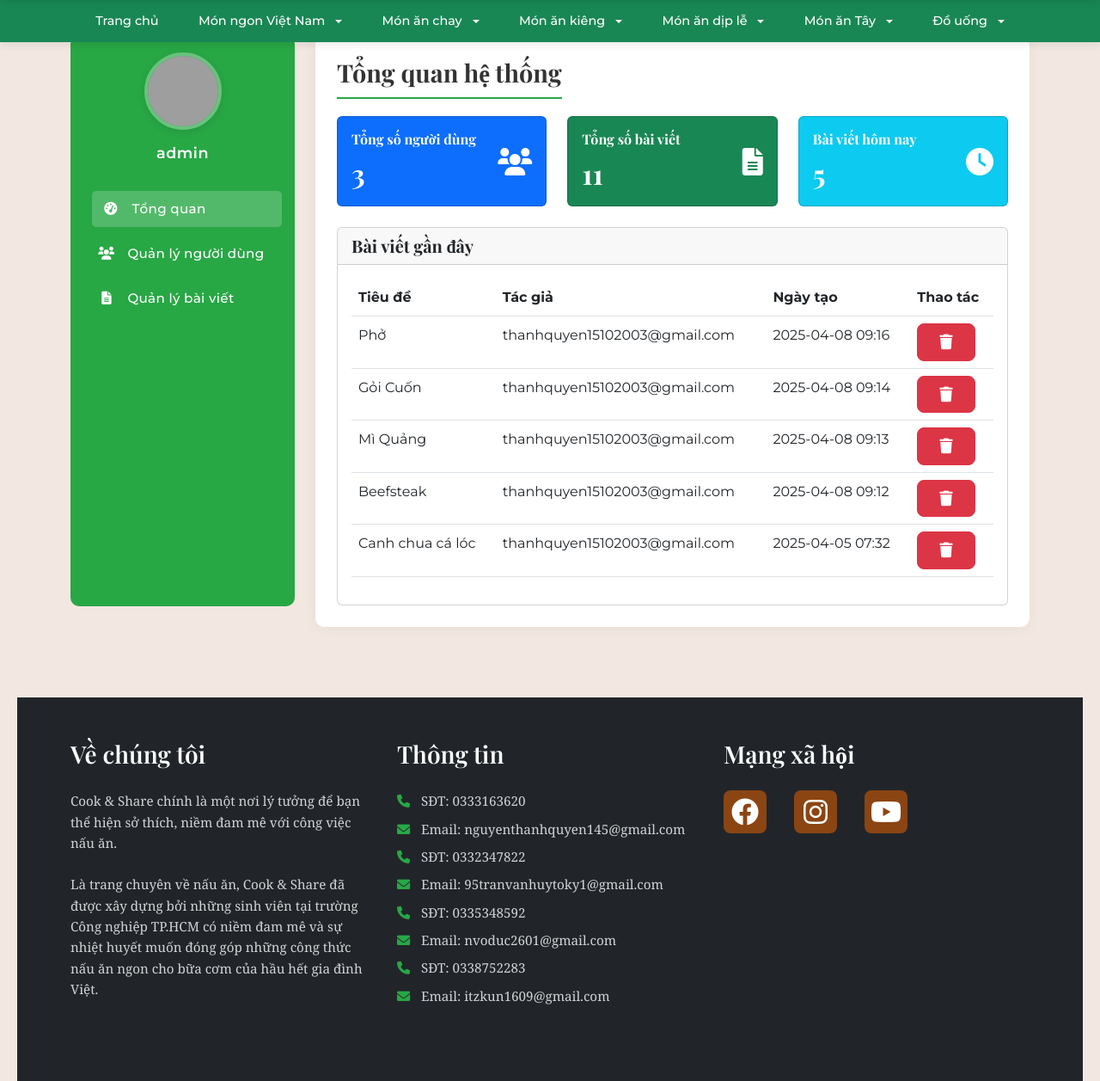
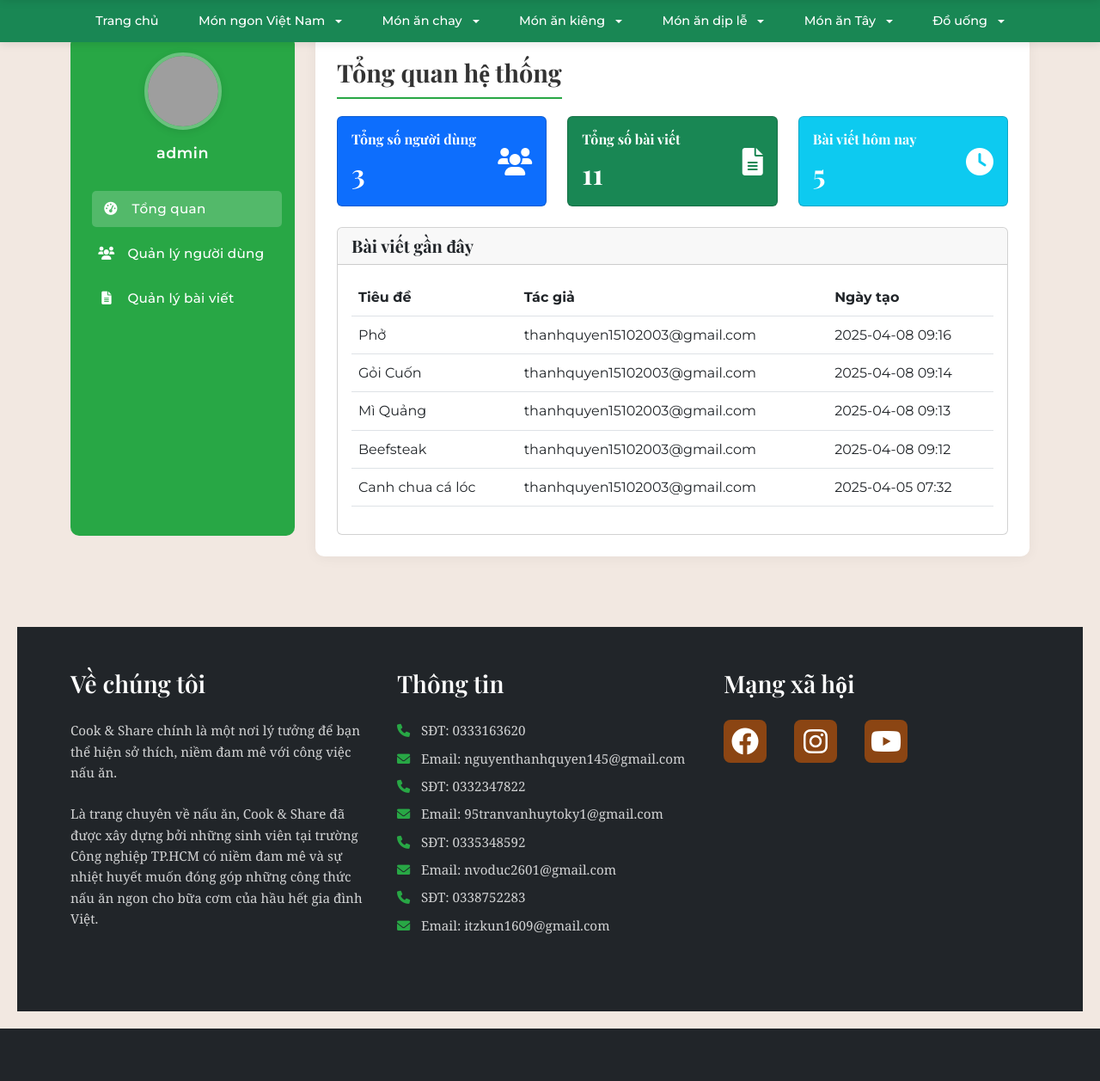
Before and after one commit to iuh-application-development/Recipe-Sharing-Plaform, a Flask app: page /admin/ in a window 1280 px wide. Shown: the part 81-1338 px from the top of the page at 86% size. After the commit the page ends 1277 px from the top, so only its background shows below. Run offline with Flask 3, Linux system fonts and the light colour scheme; a user stored in the database is signed in; data comes from the database, SQL or seed files in the repository; grey boxes are pictures that could not be loaded.

Commit message:
update admin

```diff
--- a/share_recipe/templates/admin/dashboard.html
+++ b/share_recipe/templates/admin/dashboard.html
@@ -59,7 +59,6 @@
                                 <th>Tiêu đề</th>
                                 <th>Tác giả</th>
                                 <th>Ngày tạo</th>
-                                <th>Thao tác</th>
                             </tr>
                         </thead>
                         <tbody>
@@ -68,13 +67,6 @@
                                 <td>{{ post['title'] }}</td>
                                 <td>{{ post['author_email'] }}</td>
                                 <td>{{ post['created'].strftime('%Y-%m-%d %H:%M') }}</td>
-                                <td>
-                                    <form action="{{ url_for('admin.delete_post', id=post['id']) }}" method="post" style="display: inline;">
-                                        <button type="submit" class="btn btn-danger btn-sm" onclick="return confirm('Bạn có chắc chắn muốn xóa bài viết này?')">
-                                            <i class="fas fa-trash"></i>
-                                        </button>
-                                    </form>
-                                </td>
                             </tr>
                             {% endfor %}
                         </tbody>
```
